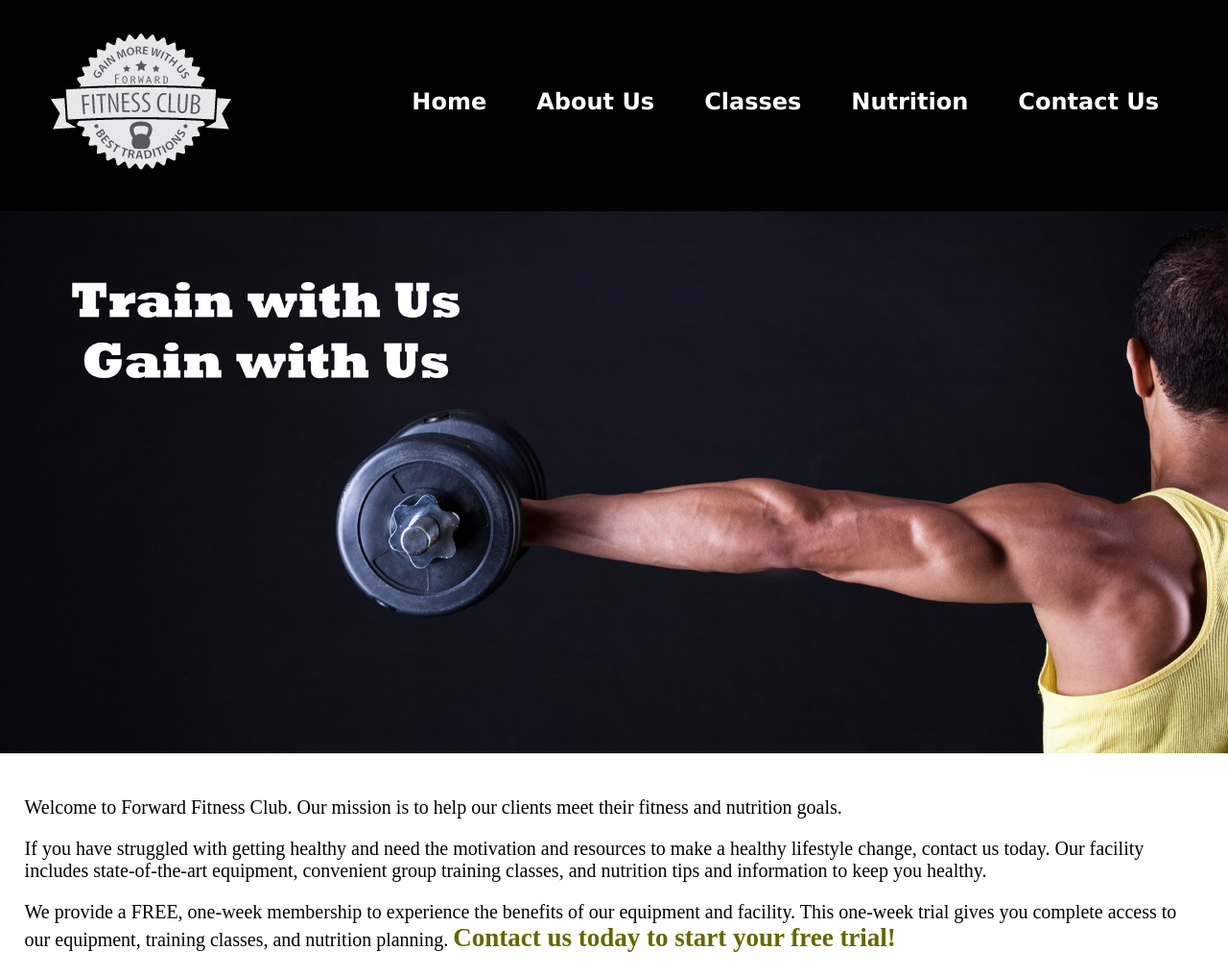
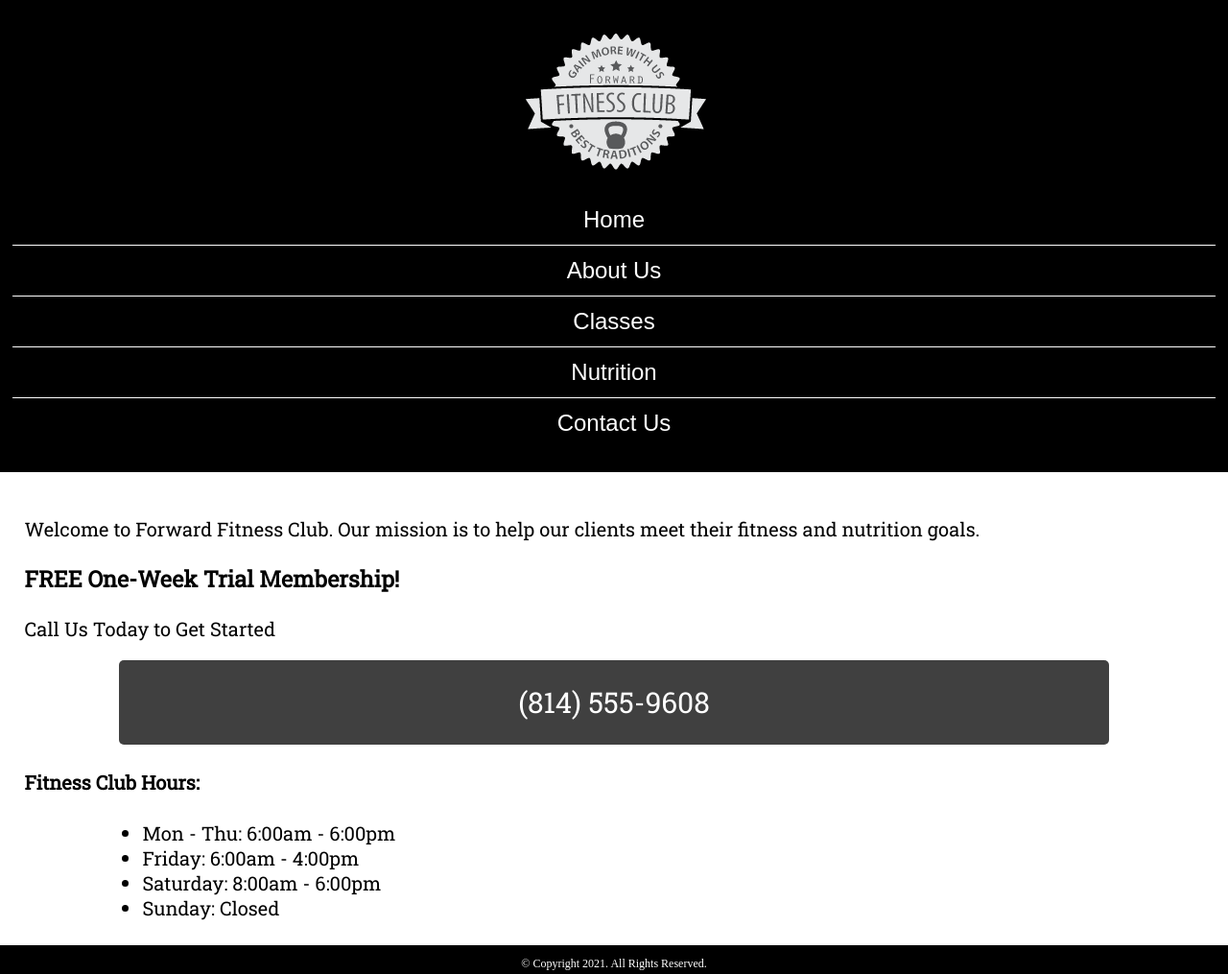
Before and after one commit to bb0000/bb0000.github.io, a plain HTML site: page fitness/index.html in a window 1280 px wide. Shown: the top 1015 px of the page at 96% size. Drawn offline with Linux system fonts and the light colour scheme; a web font is replaced by a local one.

Commit message:
Chapter 5 edits

```diff
--- a/fitness/css/styles.css
+++ b/fitness/css/styles.css
@@ -5,7 +5,7 @@ File name: styles.css
 */
 
 /* CSS Reset */
-body, header, nav, main, footer, h1, div, img {
+body, header, nav, main, footer, h1, div, img, ul {
     margin: 0;
     padding: 0;
     border: 0;
@@ -21,46 +21,84 @@ img {
     display: block;
 }
 
+/* Style rules for mobile viewport */
+
 /* Style rule for header */
 header {
-    width: 25%;
-    float: left;
+    position: -webkit-sticky;
+    position: sticky;
+    top: 0;
+    background-color: #000;
+    height: 190px;
+}
+
+header img {
+    margin: 0 auto;
 }
 
 /* Style rules for navigation area */
 nav {
-    width: 70%;
-    float: right;
-    margin: 5em 3em 0 0;
+	padding: 1%;
+    margin-bottom: 1%;
 }
 
 nav ul {
     list-style-type: none;
-    margin: 0;
-    text-align: right;
+    text-align: center;
 }
 
 nav li {
-    display: inline-block;
     font-size: 1.5em;
-    font-family: Verdana, Arial, sans-serif;
-    font-weight: bold;
+    font-family: 'Francois One', sans-serif;
+    border-top: 1px solid #fff;
+}
+
+nav li:first-child {
+    border-top: none;
 }
 
 nav li a {
     display: block;
     color: #fff;
-    text-align: center;
     padding: 0.5em 1em;
     text-decoration: none;
 }
 
+/* Show mobile class, hide tablet-desktop class */
+.mobile {
+    display: block;
+}
+
+.tablet-desktop {
+    display: none;
+}
+
 /* Style rules for main content */
 main {
-    clear: left;
     background-color: #fff;
     padding: 2%;
     font-size: 1.25em;
+    font-family: 'Roboto Slab', serif;
+}
+
+.tel-link {
+    background-color: #404040;
+    padding: 2%;
+    margin: 0 auto;
+    width: 80%;
+    text-align: center;
+    border-radius: 5px;
+}
+
+.tel-link a {
+    color: #fff;
+    text-decoration: none;
+    font-size: 1.5em;
+    display: block;
+}
+
+.hours {
+    margin-left: 10%;
 }
 
 .action {
@@ -70,25 +108,11 @@ main {
 }
 
 #weights, #cardio, #training {
-    width: 29%;
-    float: left;
     margin: 0 2%;
 }
 
-#exercises {
-    clear: left;
-    border-top: 1px solid #000;
-    border-bottom: 1px solid #000;
-    background-color: #f2f2f2;
-    padding: 1% 2%;
-}
-
-#exercises dt {
-    font-weight: bold;
-}
-
-#exercises dd {
-    padding: 0.5% 1% 2% 0;
+.round {
+    border-radius: 8px;
 }
 
 .external-link {
@@ -101,13 +125,15 @@ main {
     text-align: center;
 }
 
-#contact a {
+#contact .contact-email-link {
     color: #666600;
     text-decoration: none;
 }
 
 .map {
-    border: 8px solid #000;
+    border: 2px solid #000;
+    width: 95%;
+    height: 50;
 }
 
 /* Style rules for footer content */
@@ -122,3 +148,19 @@ footer p a {
     color: #fff;
     text-decoration: none;
 }
+
+/* #exercises {
+    clear: left;
+    border-top: 1px solid #000;
+    border-bottom: 1px solid #000;
+    background-color: #f2f2f2;
+    padding: 1% 2%;
+}
+
+#exercises dt {
+    font-weight: bold;
+}
+
+#exercises dd {
+    padding: 0.5% 1% 2% 0;
+}*/
--- a/fitness/index.html
+++ b/fitness/index.html
@@ -5,6 +5,8 @@
         <title>Forward Fitness Club</title>
         <meta charset="utf-8">
         <link rel="stylesheet" href="css/styles.css">
+        <meta name="viewport" content="width=device-width, initial-scale=1.0">
+        <link href="https://fonts.googleapis.com/css2?family=Francois+One&family=Roboto+Slab&display=swap" rel="stylesheet">
     </head>
     <body>
         <div id="container">
@@ -26,13 +28,31 @@
             </nav>
 
             <!-- Hero Image -->
-            <div id="hero">
+            <div id="hero" class="tablet-desktop">
                 <img src="images/hero-image.jpg" alt="left arm extended holding a weight">
             </div>
 
             <!-- Use the main area to add the main content of the webpage -->
             <main>
-                <div id="intro">
+
+                <div class="mobile">
+                    <p>Welcome to Forward Fitness Club. Our mission is to help our clients meet their fitness and nutrition goals.</p>
+
+                    <h3>FREE One-Week Trial Membership!</h3>
+                    <p>Call Us Today to Get Started</p>
+                    <p class="tel-link"><a href="tel:8145559608">(814) 555-9608</a></p>
+
+                    <h4>Fitness Club Hours:</h4>
+                    <ul class="hours">
+                         <li>Mon - Thu: 6:00am - 6:00pm</li>
+                         <li>Friday: 6:00am - 4:00pm</li>
+                         <li>Saturday: 8:00am - 6:00pm</li>
+                         <li>Sunday: Closed</li>
+                    </ul>
+
+                </div>
+
+                <div class="tablet-desktop">
                     <p>Welcome to Forward Fitness Club. Our mission is to  help our clients meet their fitness and nutrition goals.</p>
 
                     <p>If you have struggled with getting healthy and need the motivation and resources to make a healthy lifestyle change, contact us today. Our facility includes state-of-the-art equipment, convenient group training classes, and nutrition tips and information to keep you healthy.</p>
```
Also changed, not shown: fitness/about.html (+9 -7 lines), fitness/contact.html (+5 -3 lines), fitness/template.html (+2 -0 lines).
